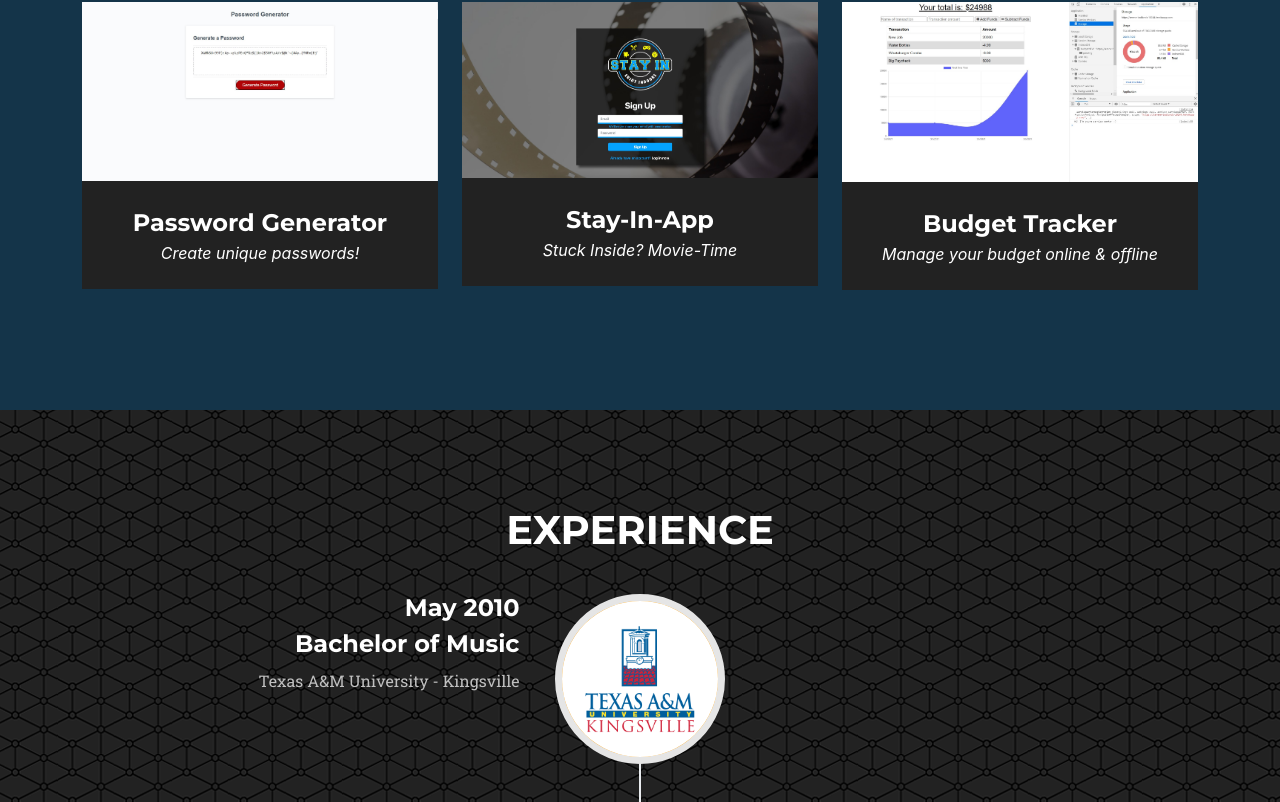
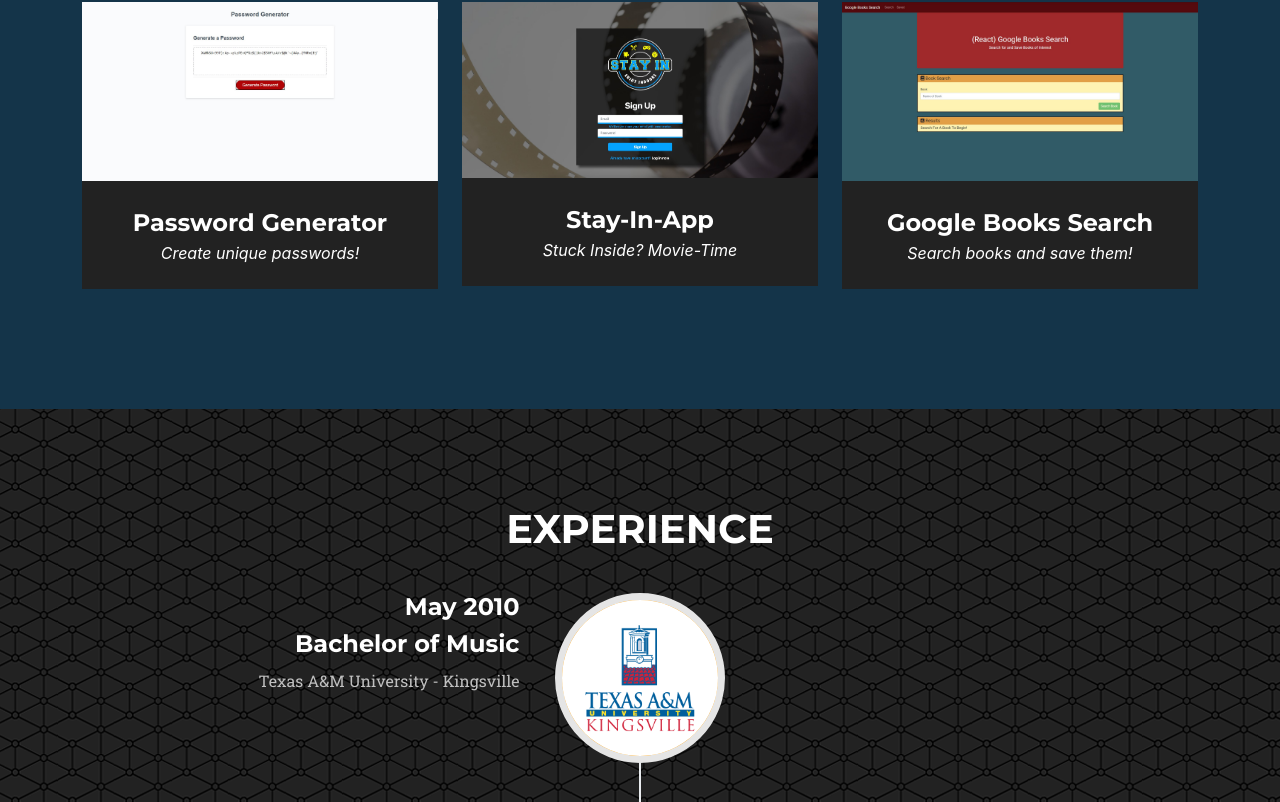
Before and after one commit to ogmedina/React-Portfolio, a React (Create React App) app: page / in a window 1280 px wide. Shown: the part 1842-2644 px from the top of the page. Built offline with nearby package versions, Linux system fonts and the light colour scheme; a web font is replaced by a local one.

Commit message:
added new project called google books search to portfolio

```diff
--- a/src/Components/projects.js
+++ b/src/Components/projects.js
@@ -3,7 +3,8 @@ import Burger from "./Portfolio/Images/burger.jpg"
 import EmployeeM from "./Portfolio/Images/employeemanager.jpg"
 import Password from "./Portfolio/Images/passwordgenerator.JPG"
 import Stay from "./Portfolio/Images/stayinapp.jpg"
-import Budget from "./Portfolio/Images/BudgetTracker1.jpg"
+//import Budget from "./Portfolio/Images/BudgetTracker1.jpg"
+import Book from "./Portfolio/Images/googlebooksearch1.jpg"
 
 export const data =
 
@@ -53,10 +54,10 @@ export const data =
     {
         "id": 6,
         "href": "/projectsix",
-        "img": Budget,
-        "alt": "Budget Tracker",
-        "heading": "Budget Tracker",
-        "subheading": "Manage your budget online & offline"
+        "img": Book,
+        "alt": "Google Book Search",
+        "heading": "Google Books Search",
+        "subheading": "Search books and save them!"
     }
 ]
 
--- a/src/pages/Project6.js
+++ b/src/pages/Project6.js
@@ -1,7 +1,8 @@
 import React from 'react';
 import Container from 'react-bootstrap/Container';
-import Budget from "../Components/Portfolio/Images/BudgetTracker1.jpg"
+//import Budget from "../Components/Portfolio/Images/BudgetTracker1.jpg"
 import Header from "../Components/Header/Header";
+import Book from "../Components/Portfolio/Images/googlebooksearch1.jpg"
 
 function ProjectFive() {
     return (
@@ -11,22 +12,23 @@ function ProjectFive() {
             <div className="row justify-content-center">
                 <div className="col-lg-8">
                     <div className="modal-body">
-                        <h2 className="text-uppercase">Budget Tracker</h2>
-                            <p className="item-intro text-muted">Online/Offline Budget Tracking</p>
-                                <img className="img-fluid d-block mx-auto" src={Budget} alt="Budget Tracker" />
-                                    <p>An online/offline budget tracker that allows users to track expenses and deposits. Application caches files for
-                                        users who are always on the go and an internet connection is scarce. Great way to keep track of all transactions.
+                        <h2 className="text-uppercase">Google Books Search</h2>
+                            <p className="item-intro text-muted">Search Books and save them!</p>
+                                <img className="img-fluid d-block mx-auto" src={Book} alt="Google Books Search" />
+                                    <p>This is a React-based Google Books Search app. It uses React components, helper/util functions,
+                                        and utilizes React lifestyle methods to query and display books based on user searches. It uses a
+                                         MERN stack so that users can save books to review or purchase later.
                                     </p>
                                     <ul className="list-inline">
                                         <li>Date: March 2021</li>
                                         <li>Client: UTSA Full-Stack Web Development Course</li>
                                         <li>Category: Front & Back-End Development</li>
                                     </ul>
-                                    <a href = "https://serene-badlands-10244.herokuapp.com/" rel="noreferrer" target="_blank"><button className="btn btn-success" type="button">
+                                    <a href = "https://secure-shelf-07614.herokuapp.com/" rel="noreferrer" target="_blank"><button className="btn btn-success" type="button">
                                         <i className="fas fa-broadcast-tower"></i>
                                         Deployed Site
                                     </button></a>
-                                    <a href = "https://github.com/ogmedina/Budget-Tracker" rel="noreferrer" target="_blank"><button className="btn btn-dark" type="button">
+                                    <a href = "https://github.com/ogmedina/Google-Books-Search" rel="noreferrer" target="_blank"><button className="btn btn-dark" type="button">
                                         <i className="fab fa-github"></i>
                                         Github
                                     </button></a>
```
Also changed, not shown: src/Components/Portfolio/Images/googlebooksearch1.jpg (added).
